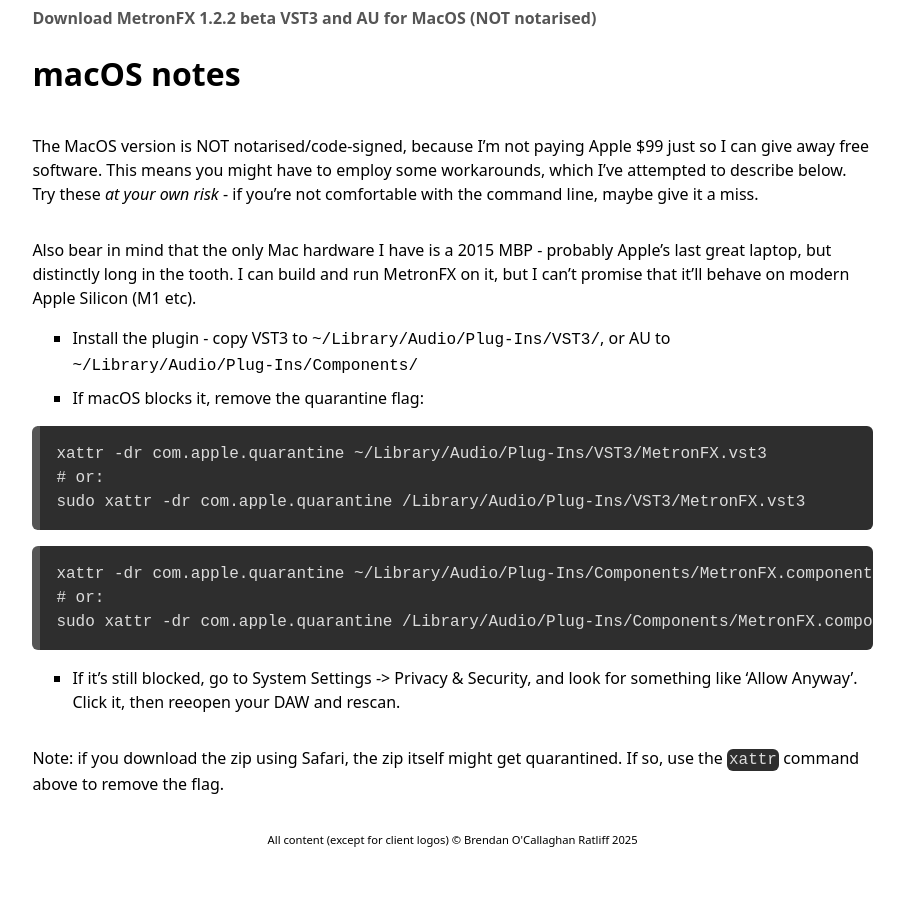
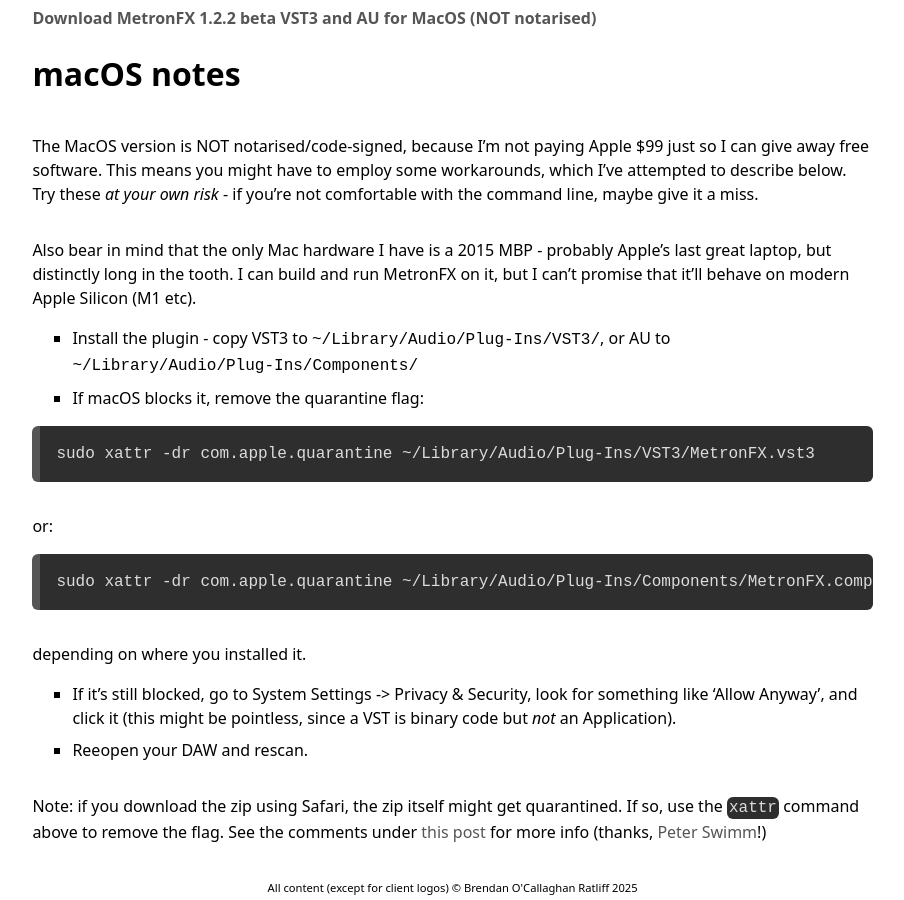
Before and after one commit to echolevel/echolevel.github.io, a Jekyll site: the page built from _works/metronfx.md, in a window 1280 px wide and 900 px high, scrolled down 1756 px. Shown: the whole window, without its empty margins (189-1093 px from the left). Built offline with Jekyll 4.4.1, drawn with Linux system fonts in a browser that asks for light colours; nearby versions of some CDN libraries; before the commit the page ends 2608 px from its top, so only the background shows below that.

Commit message:
Update metronfx.md

````diff
--- a/_works/metronfx.md
+++ b/_works/metronfx.md
@@ -47,16 +47,15 @@
 2. If macOS blocks it, remove the quarantine flag:
 
 ```
-xattr -dr com.apple.quarantine ~/Library/Audio/Plug-Ins/VST3/MetronFX.vst3
-# or:
-sudo xattr -dr com.apple.quarantine /Library/Audio/Plug-Ins/VST3/MetronFX.vst3
+sudo xattr -dr com.apple.quarantine ~/Library/Audio/Plug-Ins/VST3/MetronFX.vst3
 ```
+or:
+```
+sudo xattr -dr com.apple.quarantine ~/Library/Audio/Plug-Ins/Components/MetronFX.component
+```
+depending on where you installed it.
 
-```
-xattr -dr com.apple.quarantine ~/Library/Audio/Plug-Ins/Components/MetronFX.component
-# or:
-sudo xattr -dr com.apple.quarantine /Library/Audio/Plug-Ins/Components/MetronFX.component
-```
-3. If it's still blocked, go to System Settings -> Privacy & Security, and look for something like 'Allow Anyway'. Click it, then reeopen your DAW and rescan.
+3. If it's still blocked, go to System Settings -> Privacy & Security, look for something like 'Allow Anyway', and click it (this might be pointless, since a VST is binary code but _not_ an Application).
+4. Reeopen your DAW and rescan.
 
-Note: if you download the zip using Safari, the zip itself might get quarantined. If so, use the `xattr` command above to remove the flag.
+Note: if you download the zip using Safari, the zip itself might get quarantined. If so, use the `xattr` command above to remove the flag. See the comments under [this post](https://www.osirisguitar.com/2020/04/01/how-to-make-unsigned-vsts-work-in-macos-catalina/) for more info (thanks, [Peter Swimm](https://bsky.app/profile/peterswimm.com/post/3mb4yllciw22q)!)
````
